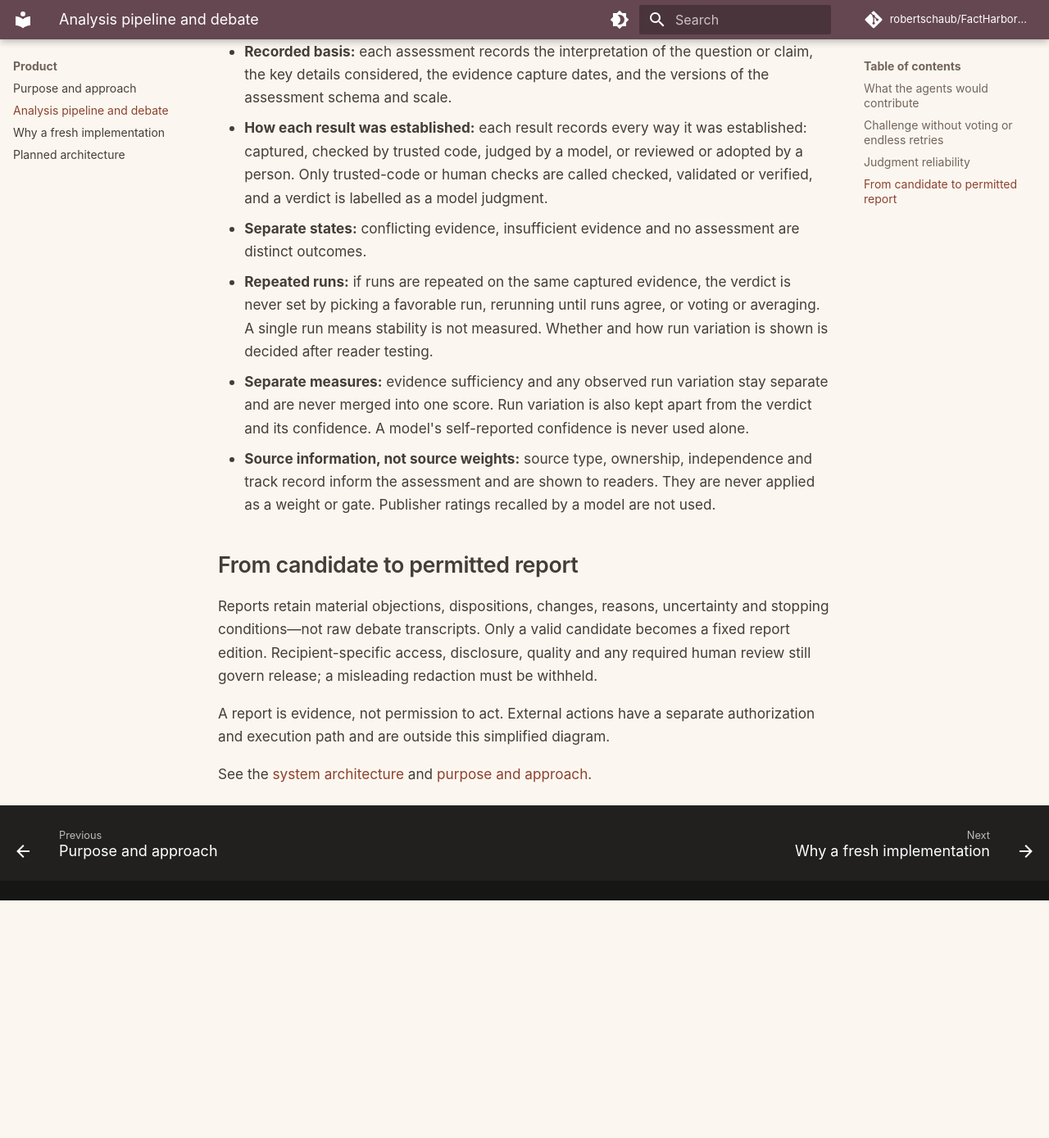
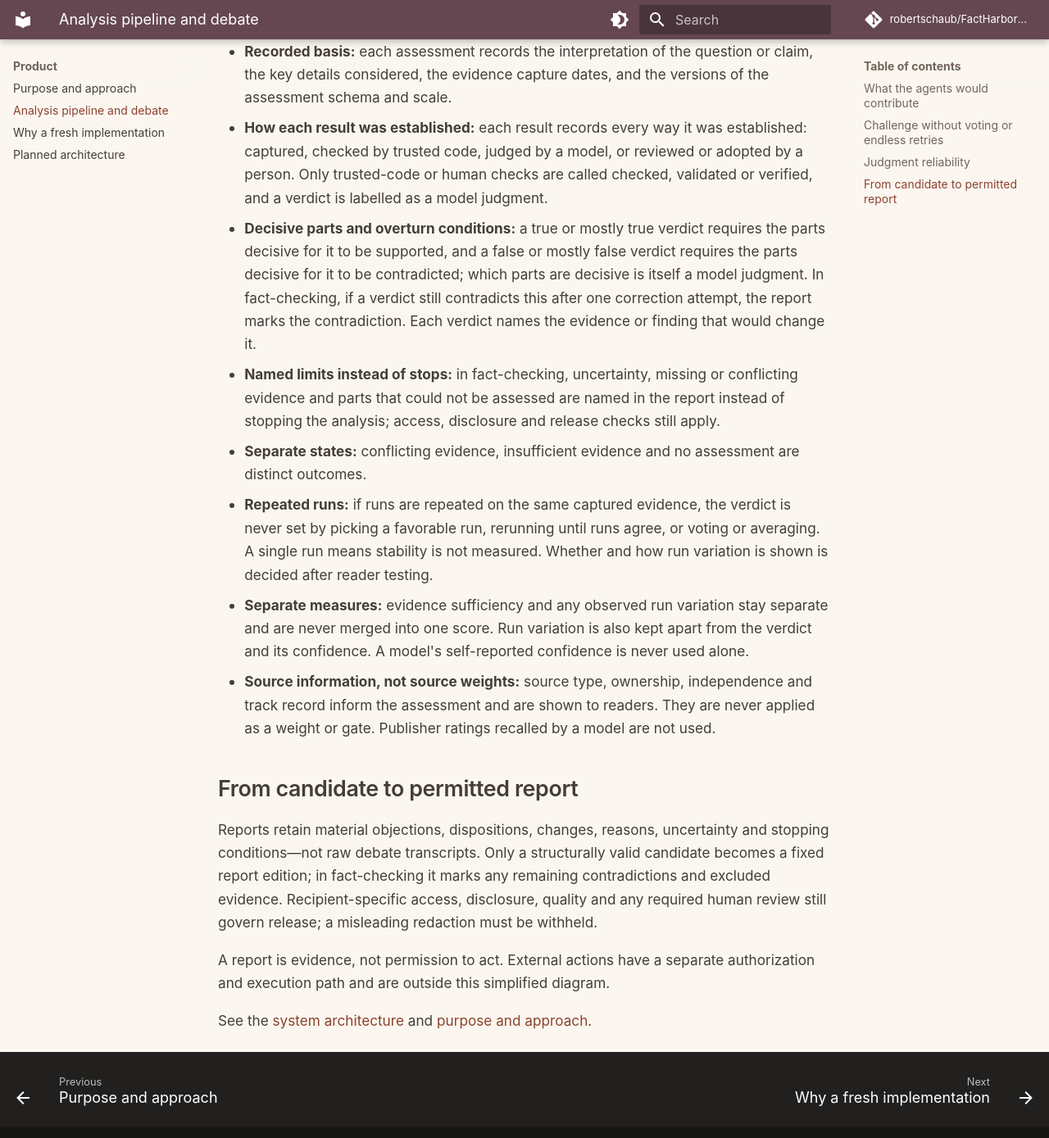
Before and after one commit to robertschaub/FactHarborDSS, an MkDocs documentation site: the page built from docs/Pipeline.md, in a window 1280 px wide and 1400 px high, scrolled down 3317 px. Shown: the top 1389 px of the window at 82% size. Built offline with MkDocs 1.6.1 and Material for MkDocs 9.7.7, drawn with Linux system fonts in a browser that asks for light colours; comment, search, counter and statistics services are not loaded; before the commit the page ends 4416 px from its top, so only the background shows below that.

Commit message:
docs: describe decisive parts and named limits in fact-checking
A verdict in either direction requires the parts decisive for it to be
established in that direction, and each verdict names what would
change it. In fact-checking, uncertainty and missing or conflicting
evidence are named in the report instead of stopping the analysis;
access, disclosure and release checks still apply.

Co-Authored-By: Claude Opus 5.5 <noreply@anthropic.com>

```diff
--- a/docs/Pipeline.md
+++ b/docs/Pipeline.md
@@ -38,6 +38,8 @@ In the planned design, assessments rely on guided model judgment rather than han
 
 - **Recorded basis:** each assessment records the interpretation of the question or claim, the key details considered, the evidence capture dates, and the versions of the assessment schema and scale.
 - **How each result was established:** each result records every way it was established: captured, checked by trusted code, judged by a model, or reviewed or adopted by a person. Only trusted-code or human checks are called checked, validated or verified, and a verdict is labelled as a model judgment.
+- **Decisive parts and overturn conditions:** a true or mostly true verdict requires the parts decisive for it to be supported, and a false or mostly false verdict requires the parts decisive for it to be contradicted; which parts are decisive is itself a model judgment. In fact-checking, if a verdict still contradicts this after one correction attempt, the report marks the contradiction. Each verdict names the evidence or finding that would change it.
+- **Named limits instead of stops:** in fact-checking, uncertainty, missing or conflicting evidence and parts that could not be assessed are named in the report instead of stopping the analysis; access, disclosure and release checks still apply.
 - **Separate states:** conflicting evidence, insufficient evidence and no assessment are distinct outcomes.
 - **Repeated runs:** if runs are repeated on the same captured evidence, the verdict is never set by picking a favorable run, rerunning until runs agree, or voting or averaging. A single run means stability is not measured. Whether and how run variation is shown is decided after reader testing.
 - **Separate measures:** evidence sufficiency and any observed run variation stay separate and are never merged into one score. Run variation is also kept apart from the verdict and its confidence. A model's self-reported confidence is never used alone.
@@ -45,7 +47,7 @@ In the planned design, assessments rely on guided model judgment rather than han
 
 ## From candidate to permitted report
 
-Reports retain material objections, dispositions, changes, reasons, uncertainty and stopping conditions—not raw debate transcripts. Only a valid candidate becomes a fixed report edition. Recipient-specific access, disclosure, quality and any required human review still govern release; a misleading redaction must be withheld.
+Reports retain material objections, dispositions, changes, reasons, uncertainty and stopping conditions—not raw debate transcripts. Only a structurally valid candidate becomes a fixed report edition; in fact-checking it marks any remaining contradictions and excluded evidence. Recipient-specific access, disclosure, quality and any required human review still govern release; a misleading redaction must be withheld.
 
 A report is evidence, not permission to act. External actions have a separate authorization and execution path and are outside this simplified diagram.
 
```
